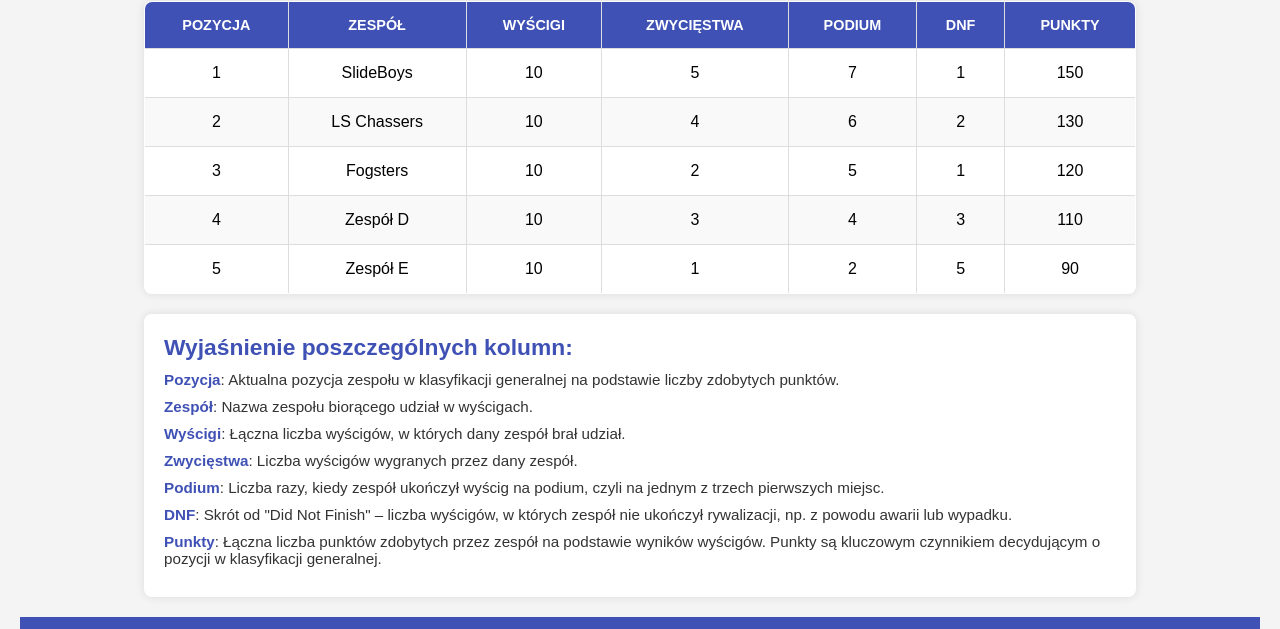
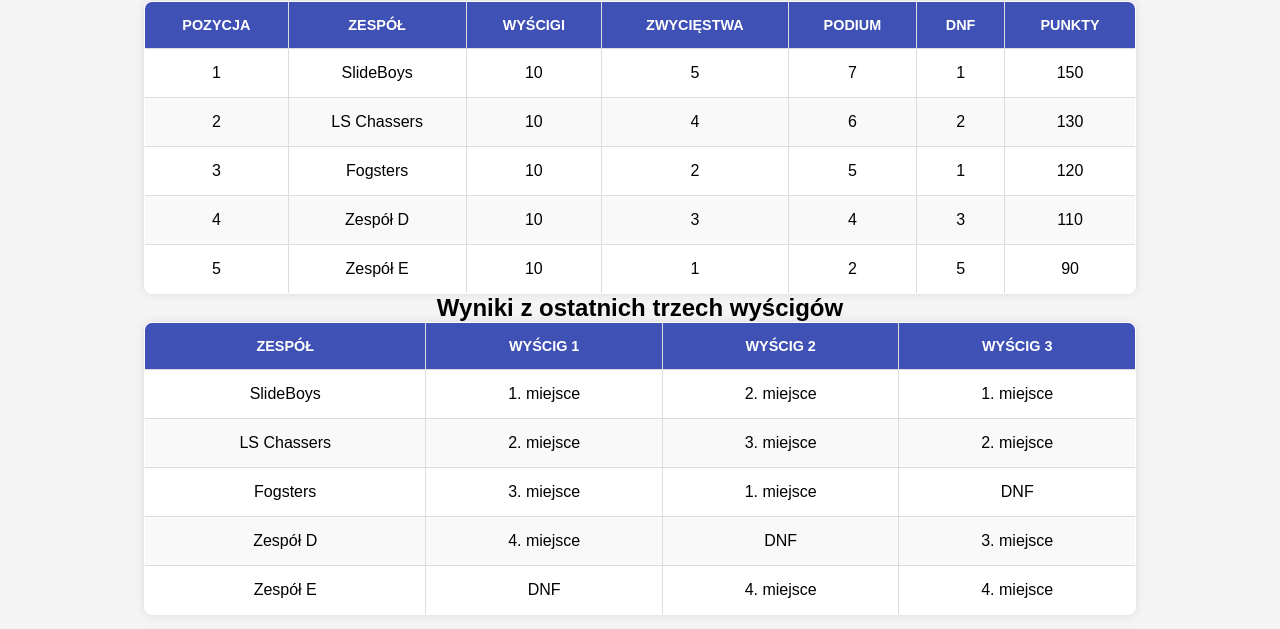
Before and after one commit to Kapiszz/kaciej, a plain HTML site: page index.html in a window 1280 px wide. Shown: the part 84-713 px from the top of the page. Drawn offline with Linux system fonts and the light colour scheme.

Commit message:
Aktualizacja trzech ostatnich wyścigów

```diff
--- a/index.html
+++ b/index.html
@@ -71,7 +71,52 @@
         </tbody>
     </table>
 
-    <!-- Dodane opisy pod tabelą -->
+    <!-- Tabela z wynikami z ostatnich trzech wyścigów -->
+    <h2>Wyniki z ostatnich trzech wyścigów</h2>
+    <table>
+        <thead>
+            <tr>
+                <th>Zespół</th>
+                <th>Wyścig 1</th>
+                <th>Wyścig 2</th>
+                <th>Wyścig 3</th>
+            </tr>
+        </thead>
+        <tbody>
+            <tr>
+                <td>SlideBoys</td>
+                <td>1. miejsce</td>
+                <td>2. miejsce</td>
+                <td>1. miejsce</td>
+            </tr>
+            <tr>
+                <td>LS Chassers</td>
+                <td>2. miejsce</td>
+                <td>3. miejsce</td>
+                <td>2. miejsce</td>
+            </tr>
+            <tr>
+                <td>Fogsters</td>
+                <td>3. miejsce</td>
+                <td>1. miejsce</td>
+                <td>DNF</td>
+            </tr>
+            <tr>
+                <td>Zespół D</td>
+                <td>4. miejsce</td>
+                <td>DNF</td>
+                <td>3. miejsce</td>
+            </tr>
+            <tr>
+                <td>Zespół E</td>
+                <td>DNF</td>
+                <td>4. miejsce</td>
+                <td>4. miejsce</td>
+            </tr>
+        </tbody>
+    </table>
+
+    <!-- Opisy pod tabelą -->
     <section class="explanation">
         <h2>Wyjaśnienie poszczególnych kolumn:</h2>
         <p><strong>Pozycja</strong>: Aktualna pozycja zespołu w klasyfikacji generalnej na podstawie liczby zdobytych punktów.</p>
```
